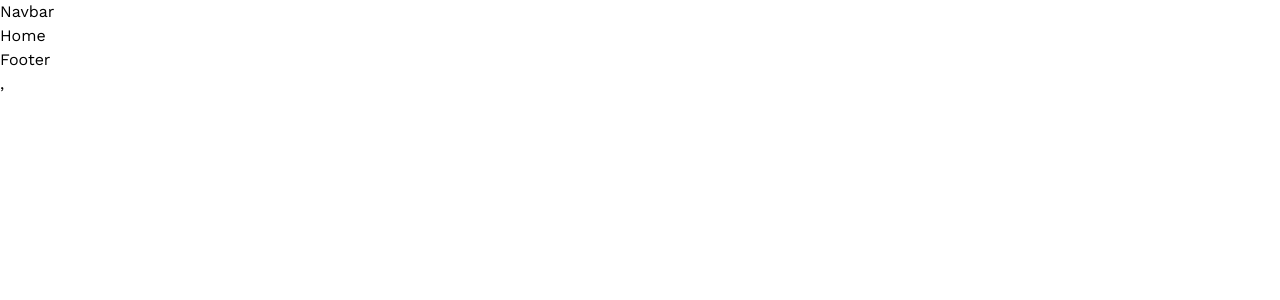
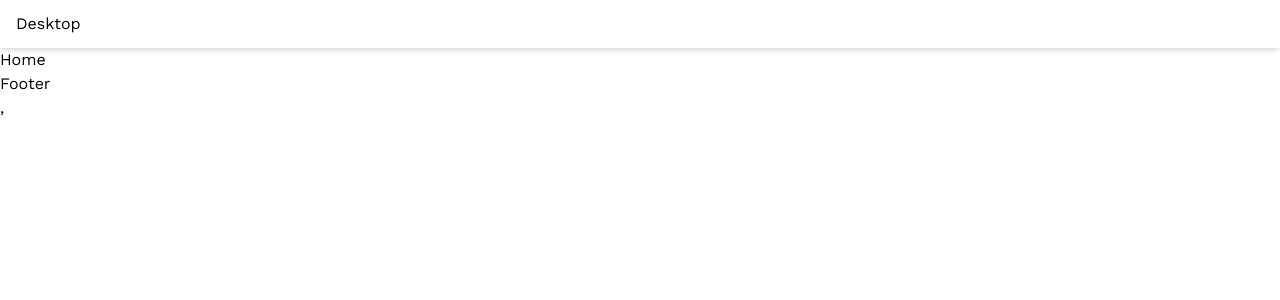
Before and after one commit to Uttamdevsharma/my-blog, a React (Vite) app in the folder frontend/: page / in a window 1280 px wide. Shown: the top 300 px of the page. Built offline with nearby package versions, Linux system fonts and the light colour scheme; a web font is replaced by a local one.

Commit message:
feat : navbar

```diff
--- a/frontend/src/components/Navbar.jsx
+++ b/frontend/src/components/Navbar.jsx
@@ -2,7 +2,16 @@ import React from 'react'
 
 const Navbar = () => {
   return (
-    <div>Navbar</div>
+
+    <nav className='bg-white shadow-md'>
+
+     {/* desktop menu and mobile button */}
+      <div className='container max-w-7xl mx-auto px-4 py-3 '>Desktop</div>
+
+      {/* mobile menu items */}
+      <div className='hidden'>Mobile menu items</div>
+
+    </nav>
   )
 }
 
```
